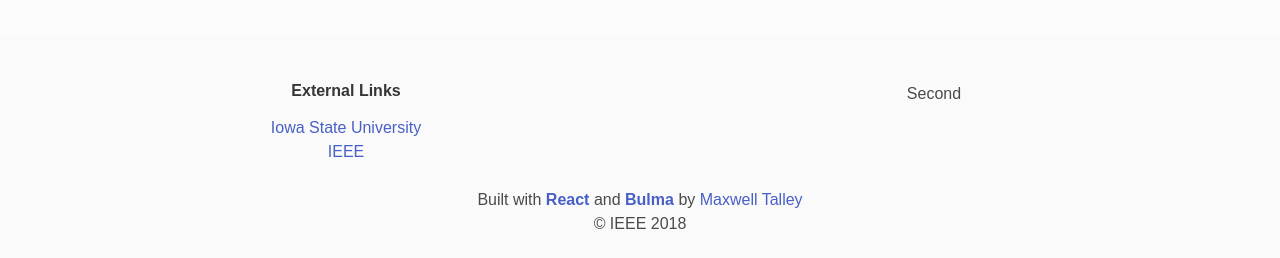
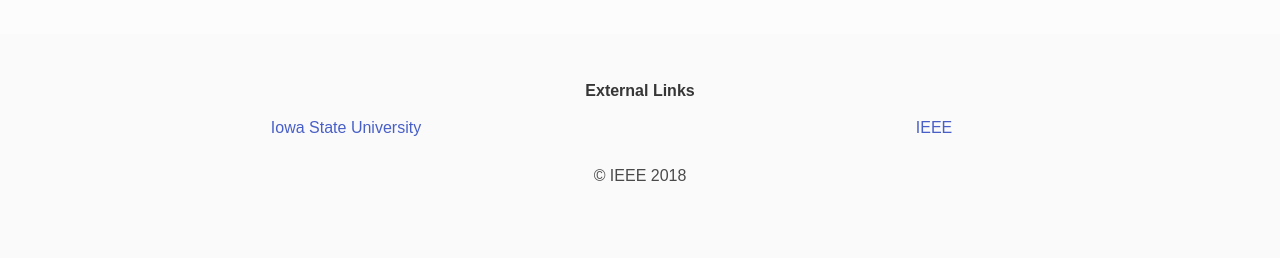
Before and after one commit to IEEEatIowaState/website, a React (Create React App) app: page / in a window 1280 px wide. Shown: the part 921-1179 px from the top of the page. Built offline with nearby package versions, Linux system fonts and the light colour scheme; some icons are missing.

Commit message:
Edit footer content

```diff
--- a/src/app/layout/Footer.js
+++ b/src/app/layout/Footer.js
@@ -5,19 +5,16 @@ const Footer = () => (
   <footer className='footer'>
     <div className='container'>
       <div className='content has-text-centered'>
+        <h6>External Links</h6>
         <div className='columns'>
           <div className='column'>
-            <h6>External Links</h6>
             <a href='https://www.iastate.edu'>Iowa State University</a> <br />
-            <a href='https://www.ieee.org'>IEEE</a>
           </div>
           <div className='column'>
-            Second
+            <a href='https://www.ieee.org'>IEEE</a>
           </div>
         </div>
         <p>
-          Built with <a href='https://github.com/facebook/react'><strong>React</strong></a> and <a href='https://bulma.io'><strong>Bulma</strong></a> by <a href="https://github.com/mrtalley">Maxwell Talley</a>
-          <br />
           © IEEE {moment().format('YYYY')}
         </p>
       </div>
```
